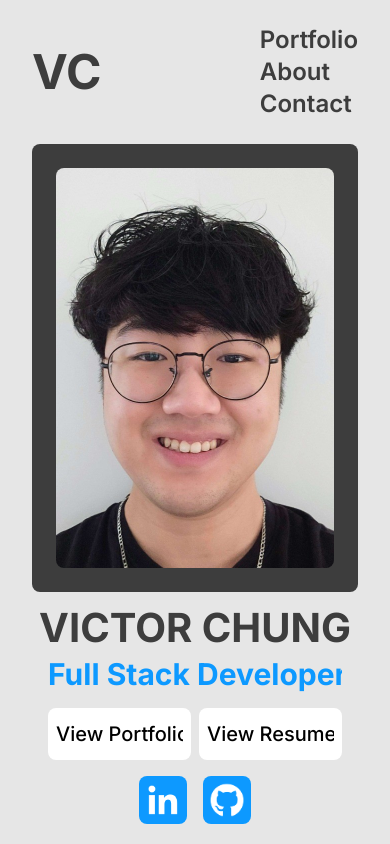
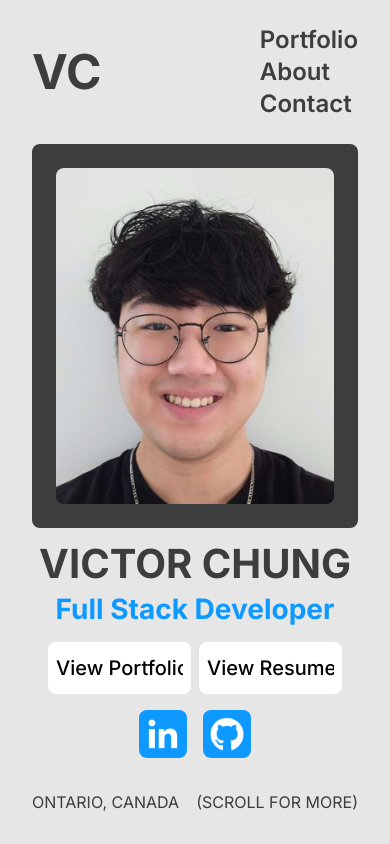
Before and after one commit to TheVicBro/portfolio, a Next.js app: page / in a window 390 px wide. Shown: the top 844 px of the page. Built offline with nearby package versions, Linux system fonts and the light colour scheme.

Commit message:
Responsiveness fixes

```diff
--- a/src/app/globals.css
+++ b/src/app/globals.css
@@ -40,7 +40,7 @@ html {
     --width: 18rem;
     --width-social: 4rem;
   }
-  :cursor {
+  .cursor {
     width: 50px;
     height: 50px;
     font-size: 8px;
--- a/src/app/page.tsx
+++ b/src/app/page.tsx
@@ -225,10 +225,10 @@ export default function Home() {
                   VICTOR CHUNG
                 </motion.div>
               </div>
-              <div className="mt-2 5xl:px-12 lg:px-10 px-4">
+              <div className="mt-1 5xl:px-12 lg:px-10 px-4">
                 <div className="truncate pb-2">
                   <motion.div
-                    className="5xl:text-7xl lg:text-6xl text-3xl font-bold text-skyblue"
+                    className="5xl:text-7xl lg:text-6xl text-2.5xl font-bold text-skyblue"
                     initial={{ y: "-110%" }}
                     animate={{ y: "0%" }}
                     transition={{ duration: 1, ease: "easeOut" }}
@@ -236,7 +236,7 @@ export default function Home() {
                     Full Stack Developer
                   </motion.div>
                 </div>
-                <div className="flex 5xl:mt-6 mt-2 lg:space-x-8 space-x-2 lg:justify-start justify-center">
+                <div className="flex 5xl:mt-6 mt-1 lg:space-x-8 space-x-2 lg:justify-start justify-center">
                   <motion.button
                     className="rounded-lg bg-white 5xl:text-3xl lg:text-2xl text-xl font-medium 5xl:py-6 lg:py-4 py-3 overflow-hidden whitespace-nowrap"
                     initial={{ width: 0, paddingLeft: 0, paddingRight: 0 }}
@@ -297,7 +297,7 @@ export default function Home() {
               </div>
             </div>
           </div>
-          <div className="bg-lightblack lg:w-1/4 h-112 5xl:h-160 rounded-lg">
+          <div className="bg-lightblack lg:w-1/4 5xl:h-160 4xl:h-112 h-96 rounded-lg">
             <motion.div
               initial={{ height: 0 }}
               animate={{ height: "100%" }}
@@ -398,11 +398,13 @@ export default function Home() {
       </div>
       <div ref={aboutRef} className="flex lg:flex-row flex-col relative lg:px-48 px-8 5xl:py-32 py-8 lg:h-screen h-auto">
         <div className="lg:w-1/3 w-full my-12 relative lg:mb-0 mb-8">
-          <div className="relative w-full lg:h-full h-128">
+          <div className="relative w-full lg:h-full h-auto">
             <Image
               src="/about.png"
               alt="about"
-              layout="fill"
+              layout="responsive"
+              width={835}
+              height={1190}
               className="rounded-lg"
               draggable="false"
             />
--- a/tailwind.config.ts
+++ b/tailwind.config.ts
@@ -14,6 +14,7 @@ const config: Config = {
           "conic-gradient(from 180deg at 50% 50%, var(--tw-gradient-stops))",
       },
       fontSize: {
+        '2.5xl': '1.75rem',
         '4.5xl': '2.5rem',
         '8.5xl': '7rem',
         '9xl': '9rem',
```
